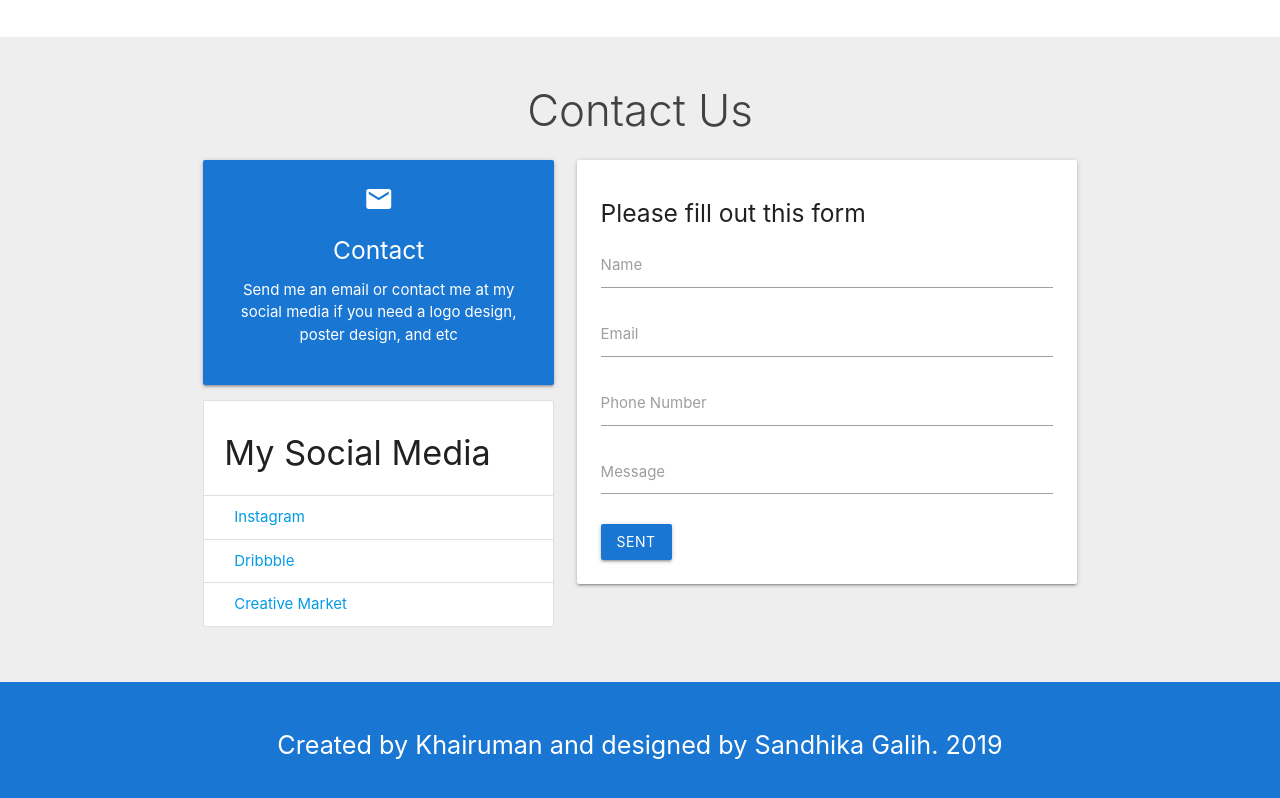
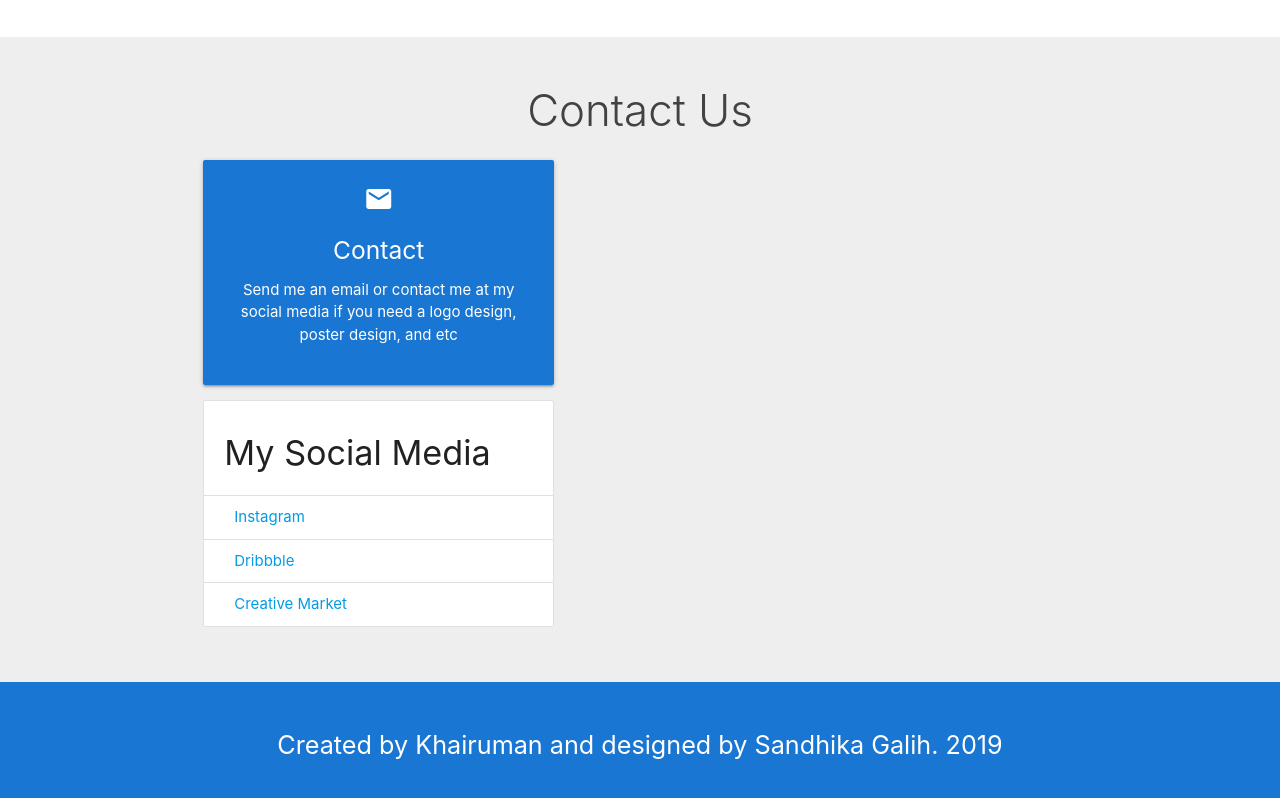
Before and after one commit to khairuman23/khairuman23.github.io, a plain HTML site: page index.html in a window 1280 px wide. Shown: the part 2134-2932 px from the top of the page. Drawn offline with Linux system fonts and the light colour scheme.

Commit message:
Update index.html

```diff
--- a/index.html
+++ b/index.html
@@ -186,32 +186,6 @@
 
               </ul>
           </div>
-
-
-          <div class="col m7 s12">
-            <form action="">
-              <div class="card-panel">
-                <h5>Please fill out this form</h5>
-                <div class="input-field">
-                  <input type="text" name="name" id="name" required class="validate">
-                  <label for="name">Name</label>
-                </div>
-                <div class="input-field">
-                  <input type="email" name="email" id="email" class="validate">
-                  <label for="email">Email</label>
-                </div>
-                <div class="input-field">
-                  <input type="text" name="phone" id="phone">
-                  <label for="phone">Phone Number</label>
-                </div>
-                <div class="input-field">
-                  <textarea name="message" id="message" class="materialize-textarea"></textarea>
-                  <label for="message">Message</label>
-                </div>
-                <button type="submit" name="submit" class="btn blue darken-2">Sent</button>
-              </div>
-            </form>
-          </div>
         </div>
       </div>
     </section>
```
